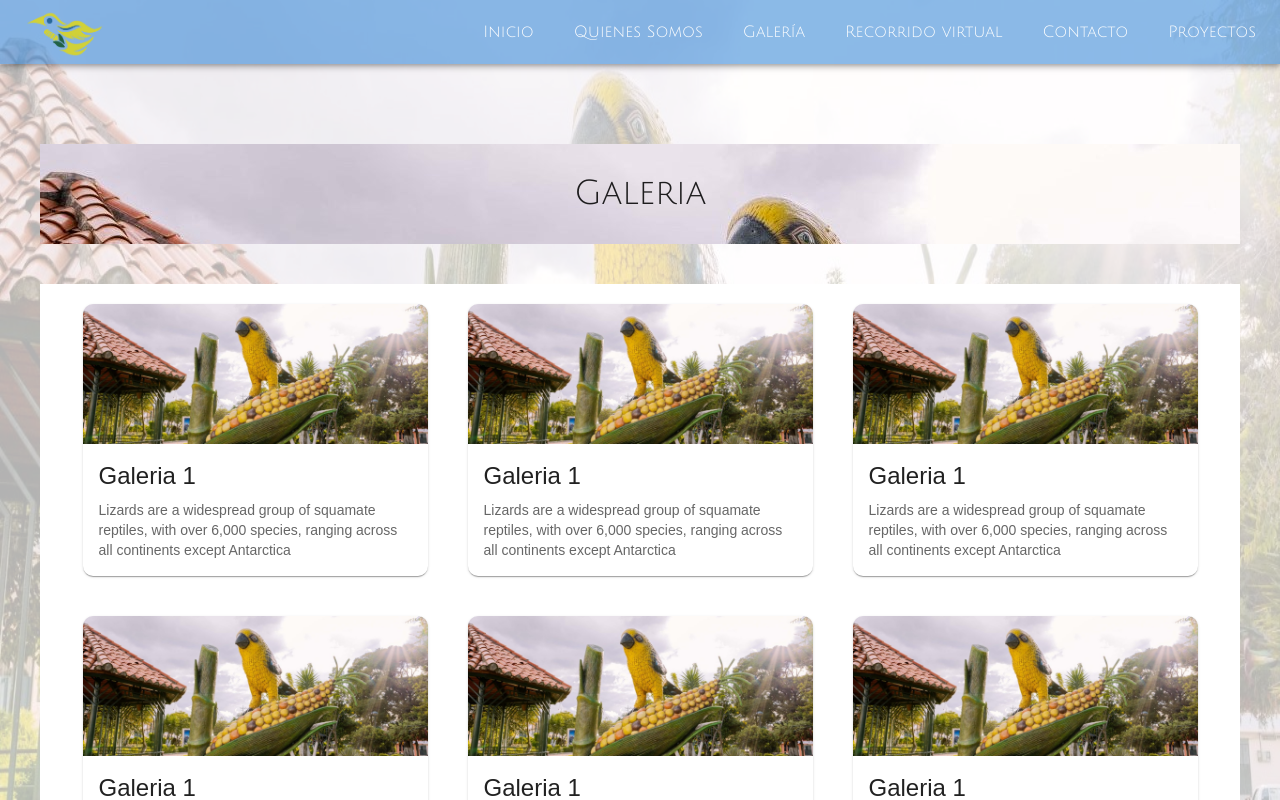
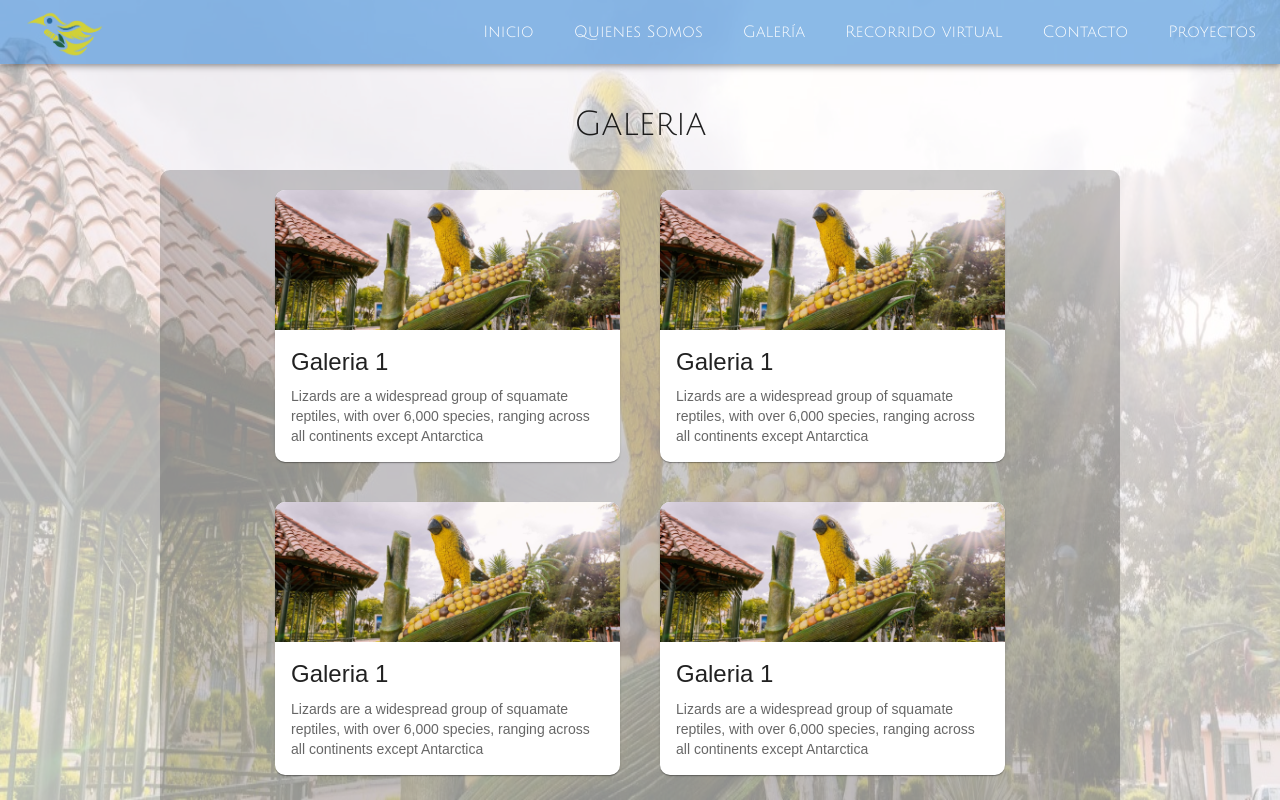
Before and after one commit to edisonjt/comuna-alangasi, a React (Create React App) app: page /galeria in a window 1280 px wide. Shown: the top 800 px of the page. Built offline with nearby package versions, Linux system fonts and the light colour scheme.

Commit message:
On gallery fix styles

```diff
--- a/src/pages/Galeria/index.js
+++ b/src/pages/Galeria/index.js
@@ -15,24 +15,24 @@ const Galeria = () => {
       }}
     >
       <Typography
-        sx={{
-          backgroundImage: "url('alangasi1.jpg')",
-          width: "100%",
-          display: "flex",
-          flexDirection: "column",
-          justifyContent: "center",
-          alignItems: "center",
-        }}
+        // sx={{
+        //   backgroundImage: "url('alangasi1.jpg')",
+        //   width: "100%",
+        //   display: "flex",
+        //   flexDirection: "column",
+        //   justifyContent: "center",
+        //   alignItems: "center",
+        // }}
         variant="h4"
-        m={5}
-        height={"100px"}
+        mb={3}
       >
         Galeria
       </Typography>
       <Box
         sx={{
-          backgroundColor: "white",
-          width: "100%",
+          backgroundColor: 'rgba(0, 0, 0, 0.2)',
+          width: "80%",
+          borderRadius: "10px",
           display: "flex",
           flexWrap: "wrap",
           justifyContent: "center",
```
